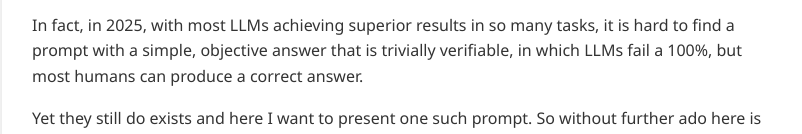
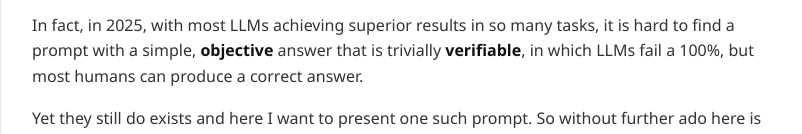
Before and after one commit to TeodorDyakov/the-impossible-promt, a plain HTML site: page index.html in a window 1280 px wide. Shown: the part 278-412 px from the top of the page, without its empty margins (238-1040 px from the left). Drawn offline with Linux system fonts and the light colour scheme.

Commit message:
fix
strong

```diff
--- a/index.html
+++ b/index.html
@@ -111,8 +111,8 @@
             one-step logical deduction. But that is no longer the case; in the last 2.5 years, LLMs have progressed
             tremendously.</p>
 
-        <p>In fact, in 2025, with most LLMs achieving superior results in so many tasks, it is hard to find a prompt with a simple, objective answer that is trivially verifiable,
-            in which LLMs fail a 100%, but most humans can produce a correct answer.</p>
+        <p>In fact, in 2025, with most LLMs achieving superior results in so many tasks, it is hard to find a prompt with a simple, <strong>objective</strong> answer that is trivially <strong>verifiable</strong>,
+            in which LLMs fail a 100%, but most humans can produce a </strong>correct</strong> answer.</p>
         <p>Yet they still do exists and here I want to present one such prompt. So without further ado here is the prompt i used:</p>
         <div id="prompt">
             <code>Create an image that displays two seven-pointed stars, two eight-pointed stars, and two nine-pointed stars. All stars are connected to each other, except for the ones with the same number of strands. The lines connecting the stars must NOT intersect.</code>
```
